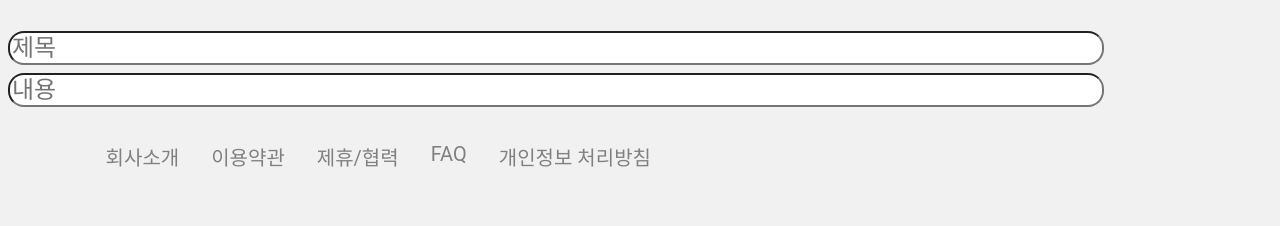
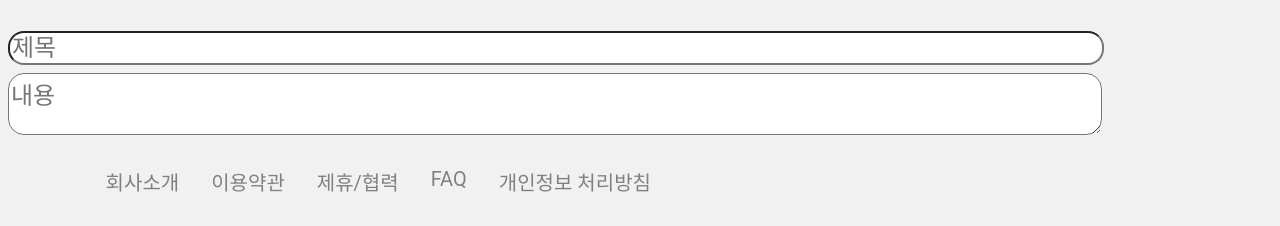
Before and after one commit to potato179/Icon, a website: page web/writeitem.html in a window 1280 px wide. Shown: the part 363-589 px from the top of the page. Drawn offline with nearby package versions, Linux system fonts and the light colour scheme; a web font is replaced by a local one.

Commit message:
Update writeitem.html

```diff
--- a/web/writeitem.html
+++ b/web/writeitem.html
@@ -56,7 +56,7 @@
         <div id = "write-container">
             <h1 id = "title">프로젝트 올리기</h1>
             <input id = "title-input" type = "text" placeholder = "제목">
-            <input id = "content-input" type = "text" placeholder = "내용">
+            <textarea id = "content-input" type = "text" placeholder = "내용"></textarea>
         </div>
 
         <div id = "footer-top-container">
```
